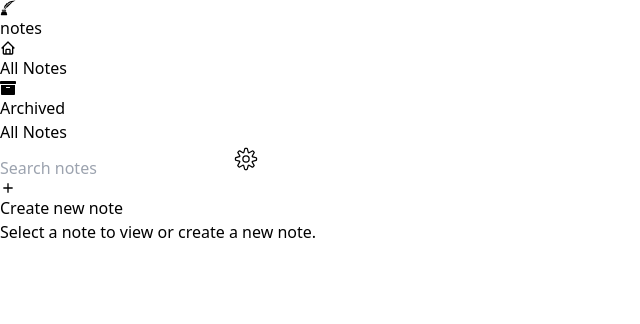
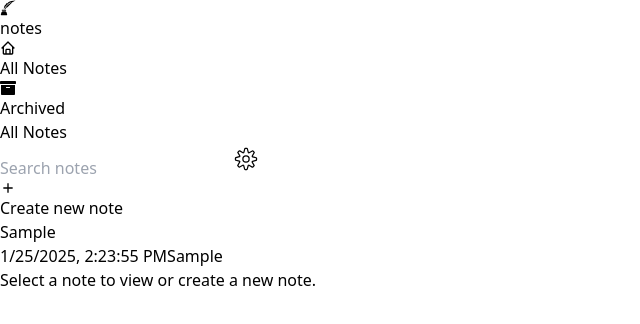
Before and after one commit to Sheriff75/note-app, a Next.js app: page / in a window 1280 px wide. Both pictures are taken after typing "Sample", "Sample", "Sample" into the empty fields and a click on the button "Create note". Shown: the top 324 px of the page, without its empty margins (0-640 px from the left). Built offline with nearby package versions, Linux system fonts and the light colour scheme.

Commit message:
Enhance AddNotes component with tag selection and validation; update Home component to display notes with tags

```diff
--- a/src/app/components/addNotes.tsx
+++ b/src/app/components/addNotes.tsx
@@ -5,7 +5,11 @@ import React, {
   useContext,
   useEffect,
 } from "react";
-import { FaTag,FaAngleRight } from "react-icons/fa";
+import {
+  FaTag,
+  FaAngleRight,
+  FaAngleDown,
+} from "react-icons/fa";
 import { BiNote } from "react-icons/bi";
 import { NoteContext } from "../layout";
 
@@ -26,7 +30,8 @@ const AddNotes: React.FC<AddNotesProps> = ({
 
   const [addTags, setAddTags] =
     useState<boolean>(true);
-  const [showTags, setShowTags] = useState<boolean>(false);
+  const [showTags, setShowTags] =
+    useState<boolean>(false);
   const [tag, setTag] = useState<string>("");
   const [tagToAdd, setTagToAdd] = useState<
     string[]
@@ -57,7 +62,9 @@ const AddNotes: React.FC<AddNotesProps> = ({
   }, [tagToAdd]);
 
   const handleAddTag = () => {
+    if (tag.length >= 1) {
       setTagToAdd([...tagToAdd, tag]);
+    }
   };
 
   const handleCreateNote = () => {
@@ -93,7 +100,7 @@ const AddNotes: React.FC<AddNotesProps> = ({
             <input
               type="text"
               placeholder="Add new tag"
-            className="border-2 p-2 py-2.5 w-[64%]  rounded-lg "
+              className="border-2 p-2 py-2.5 w-[63%]  rounded-lg "
               value={tag}
               onInput={(e) =>
                 setTag(
@@ -102,30 +109,47 @@ const AddNotes: React.FC<AddNotesProps> = ({
                 )
               }
             />
-          <div className="px-4 py-2 rounded-lg flex items-center gap-2 text-lg bg-sky-600 text-white">
-            select tag <FaAngleRight />
-            {
-
+            <div
+              className="px-4 py-2 rounded-lg capitalize relative flex items-center gap-2 text-lg bg-sky-600 text-white"
+              onClick={() =>
+                setShowTags(!showTags)
               }
+            >
+              select tag{" "}
+              {!showTags ? (
+                <FaAngleRight />
+              ) : (
+                <FaAngleDown />
+              )}
+              {showTags ? (
+                <div className="flex bg-white top-10 w-40 gap-2  shadow-xl p-3 px-2 rounded-lg flex-col absolute">
+                  {tags.length > 0 ?
+                    tags.map((tag, index) => (
+                      <button
+                        key={index}
+                        className="bg-sky-600 capitalize text-white flex items-center gap-2  p-2 rounded-md"
+                      >
+                        <FaTag /> {tag}
+                      </button>
+                    )) : (
+                      <h1 className="text-sky-600 text-center">You have no saved tags</h1>
+                    )}
                 </div>
-            {/* {tags.map((tag, index) => (
-              <span
-                key={index}
-                className="bg-sky-600 text-white p-2 rounded-md"
-              >
-                {tag}
-              </span>
-            ))} */}
+              ) : (
+                ""
+              )}
+            </div>
           </div>
           <button
-            className="flex gap-2 rounded-md items-center bg-sky-600 text-white p-2 w-40 justify-center text-lg "
+            className="flex gap-2 rounded-md items-center bg-sky-600 text-white p-2 w-full justify-center text-lg "
             onClick={() => {
               handleAddTag();
               setTag("");
             }}
           >
-            Add new tag <FaTag />
+           <FaTag /> Add new tag
           </button>
+            <div className="flex gap-2 w-full items-center justify-center">
             {tagToAdd.map((tag, index) => (
             <span
               key={index}
@@ -134,6 +158,7 @@ const AddNotes: React.FC<AddNotesProps> = ({
               {tag}
             </span>
           ))}
+            </div>
         </div>
       ) : (
         <button
--- a/src/app/pages/Home.tsx
+++ b/src/app/pages/Home.tsx
@@ -7,12 +7,28 @@ import React, {
 } from "react";
 import { BiPlus } from "react-icons/bi";
 import AddNotes from "../components/addNotes"
+import { useContext } from "react";
+import { NoteContext } from "../layout";
 
 
 const Home = () => {
   const [isCreate, setIsCreate] = useState(true);
 
   const [date, setDate] = useState<string>("");
+    const { notes } = useContext<{
+      notes: any[];
+      setNotes: React.Dispatch<
+        React.SetStateAction<any[]>
+      >;
+      settings: boolean;
+      tags: string[];
+      setSettings: React.Dispatch<
+        React.SetStateAction<boolean>
+      >;
+      setTags: React.Dispatch<
+        React.SetStateAction<string[]>
+      >;
+    }>(NoteContext);
 
   useEffect(() => {
     const formattedDate =
@@ -22,7 +38,7 @@ const Home = () => {
 
 
   return (
-    <div className="flex h-[100%] min-h-[575px] border border-t-0 border-r-0">
+    <div className="flex h-[100%]  min-h-[575px] border border-t-0 border-r-0">
       <div className="w-1/4 active:outline-none   p-3 h-fit min-h-[575px]">
         <button
           className="flex items-center bg-sky-600 text-white p-2 rounded-md w-full justify-center font-bold"
@@ -32,6 +48,26 @@ const Home = () => {
           <BiPlus />
           Create new note
         </button>
+        <div>
+          {
+            notes.map((note, index) => (
+              <div key={index}>
+                <h1>
+                {note.title}
+                </h1>
+                {
+                  note.tags.map((tag:string,index:number)=>{
+                    return(
+                      <span key={index} className="bg-sky-600 text-white p-2 rounded-md">{tag}</span>
+                    )
+                  })
+                }
+                {note.date}
+                {note.content}
+              </div>
+            ))
+          }
+        </div>
       </div>
       <div className="w-3/4 h-[100%] min-h-[575px]">
         {!isCreate && (
```
Lines whose indentation alone changed are shown as unchanged.
